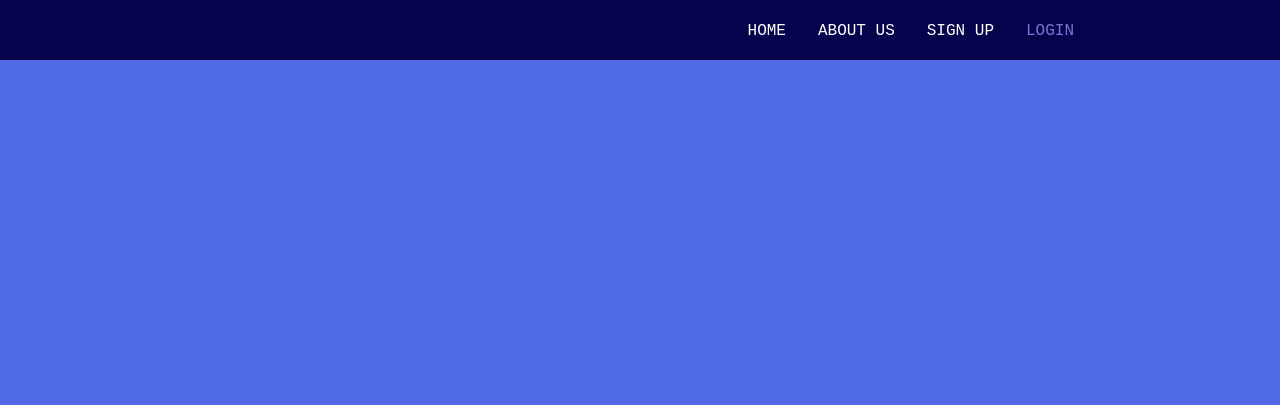
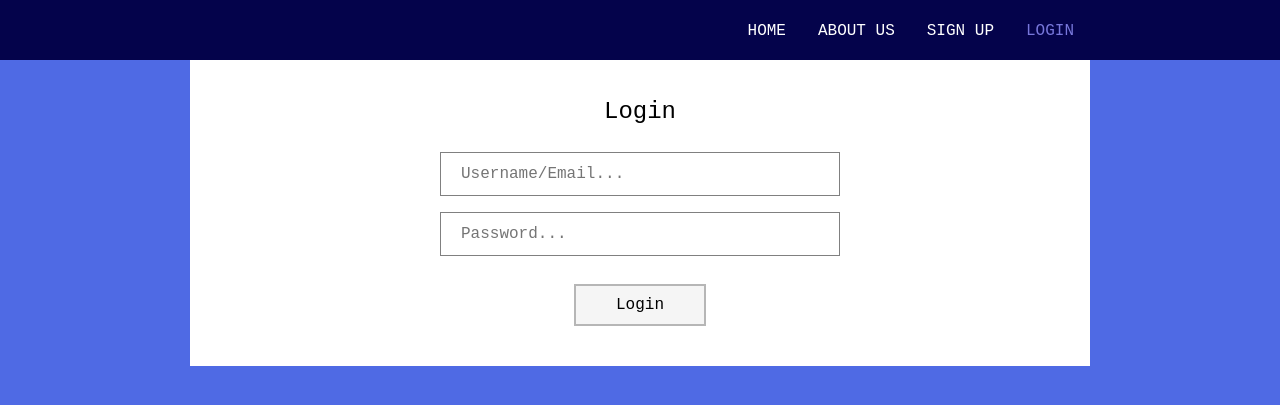
Before and after one commit to reg-edit/bookclub, a PHP site: page /login.php in a window 1280 px wide. Shown: the top 405 px of the page. Run offline with PHP 8.4, Linux system fonts and the light colour scheme.

Commit message:
Add basic login page and update style.

```diff
--- a/css/style.css
+++ b/css/style.css
@@ -124,6 +124,8 @@ section {
 }
 
 .signup-form-form button {
+    font-family: 'Courier New', Courier, monospace;
+
     border: solid rgb(182, 182, 182) 2px;
     background-color: rgb(245, 245, 245);
     padding: 10px 40px;
--- a/login.php
+++ b/login.php
@@ -3,6 +3,17 @@
 ?>
 
 
+<section class="signup-form">
+    <h2>Login</h2>
+    <div class="signup-form-form">
+        <form action="login.inc.php" method="post">
+            <input type="text" name="name" placeholder="Username/Email...">
+            <input type="password" name="pwd" placeholder="Password...">
+            <button type="submit" name="submit">Login</button>
+
+        </form>
+    </div>
+</section>
 
 
 <?php
```
